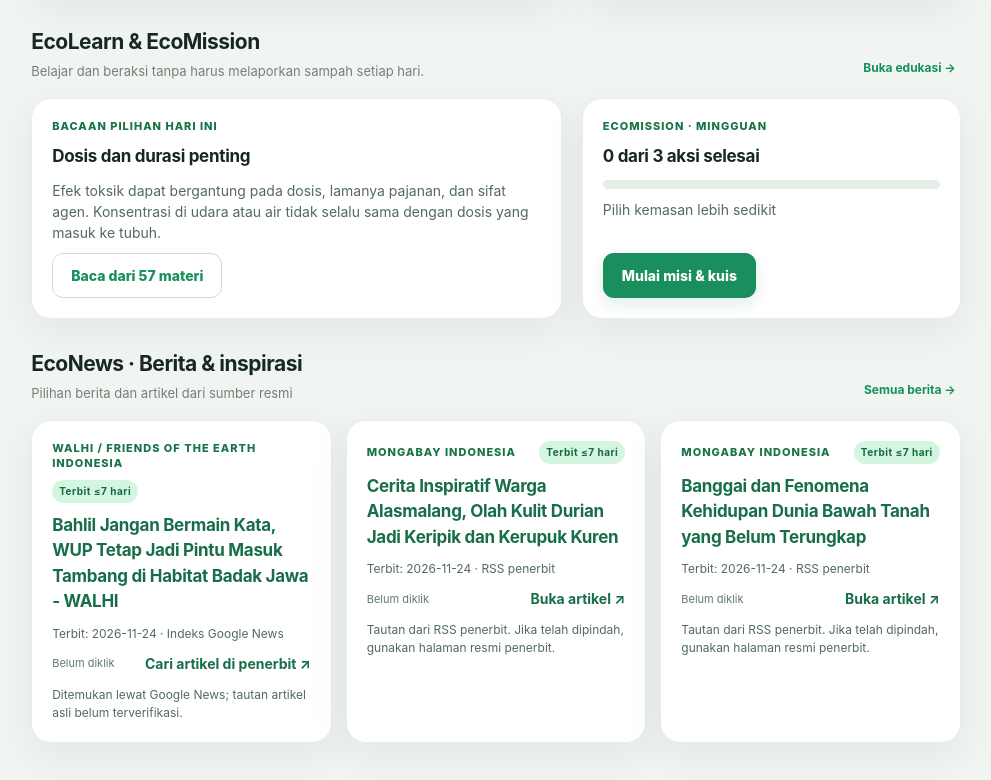
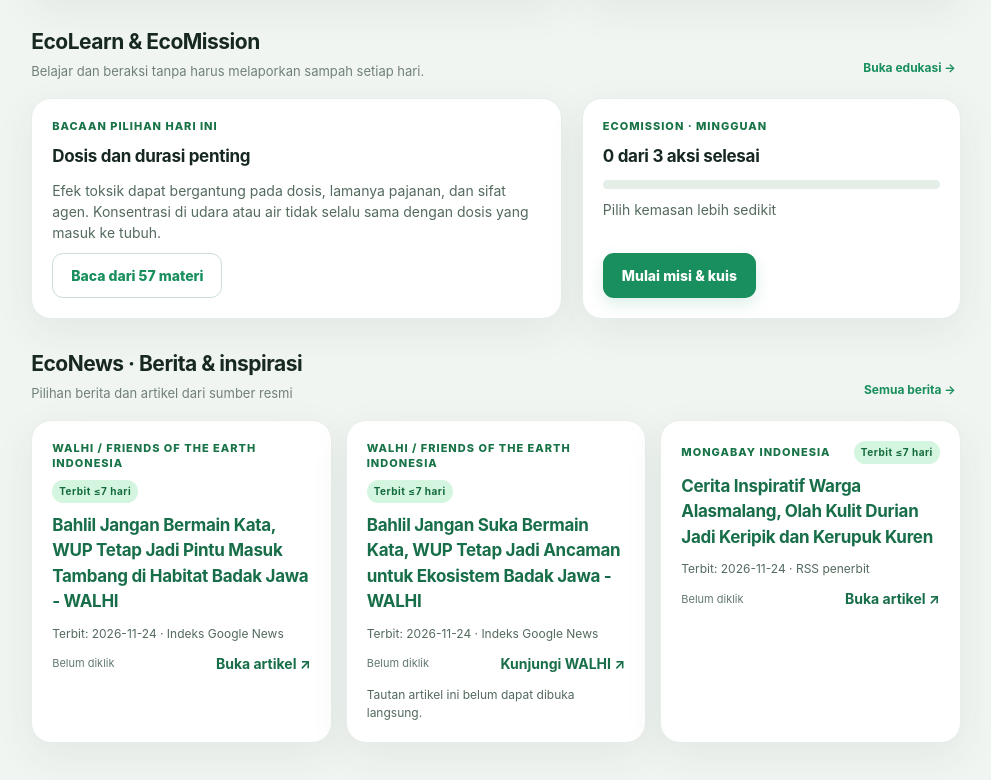
Before and after one commit to Baaamsss/ecocycle, a plain HTML site: page index.html in a window 1280 px wide. Shown: the part 1352-2132 px from the top of the page, without its empty margins (268-1259 px from the left). Drawn offline with Linux system fonts and the light colour scheme.

Commit message:
Restore direct news links and fix WALHI fallback

```diff
--- a/index.html
+++ b/index.html
@@ -309,6 +309,32 @@
   if(e.target.id!=='reportForm')return;e.preventDefault();const form=e.target;if(!form.reportValidity())return;const button=form.querySelector('button[type=submit]');button.disabled=true;button.textContent='Menyimpan...';const fd=new FormData(form);try{const photo=await photoToData(photoDraft);const report={id:'EC-'+String(Date.now()).slice(-8),title:String(fd.get('title')||'').trim(),category:String(fd.get('category')||''),place:String(fd.get('place')||'').trim(),detail:String(fd.get('detail')||'').trim(),author:String(fd.get('author')||'').trim()||'Warga Demo',status:'wait',createdAt:new Date().toISOString(),startedAt:null,doneAt:null,photo};if(!report.title||!report.category||!report.place||!report.detail)throw Error('Lengkapi kolom wajib.');reports.unshift(report);save();setRoute('status');toast(`Laporan ${report.id} berhasil dibuat (simulasi).`);detail(report.id);}catch(error){toast(error.message||'Gagal memproses laporan.');button.disabled=false;button.innerHTML=`${icon('upload','sm')} Kirim Laporan Simulasi`;}
  });
  document.addEventListener('keydown',e=>{if(e.key==='Escape'){$('#modalMount').innerHTML='';}});
+
+ // Kembalikan tautan langsung seperti versi awal.
+ newsDestination = function(a) {
+   if (
+     a.source_id === 'walhi' &&
+     a.title.startsWith('Bahlil Jangan Suka Bermain Kata')
+   ) {
+     return {
+       href: 'https://www.walhi.or.id/',
+       label: 'Kunjungi WALHI ↗',
+       note: 'Tautan artikel ini belum dapat dibuka langsung.'
+     };
+   }
+
+   return {
+     href: a.url,
+     label: 'Buka artikel ↗',
+     note: ''
+   };
+ };
+
+ // Jangan gabungkan dua artikel hanya karena judulnya mirip.
+ dedupeNews = function(items) {
+   return items;
+ };
+
  restoreNewsCache();
  render();
  loadLibrary();
```
